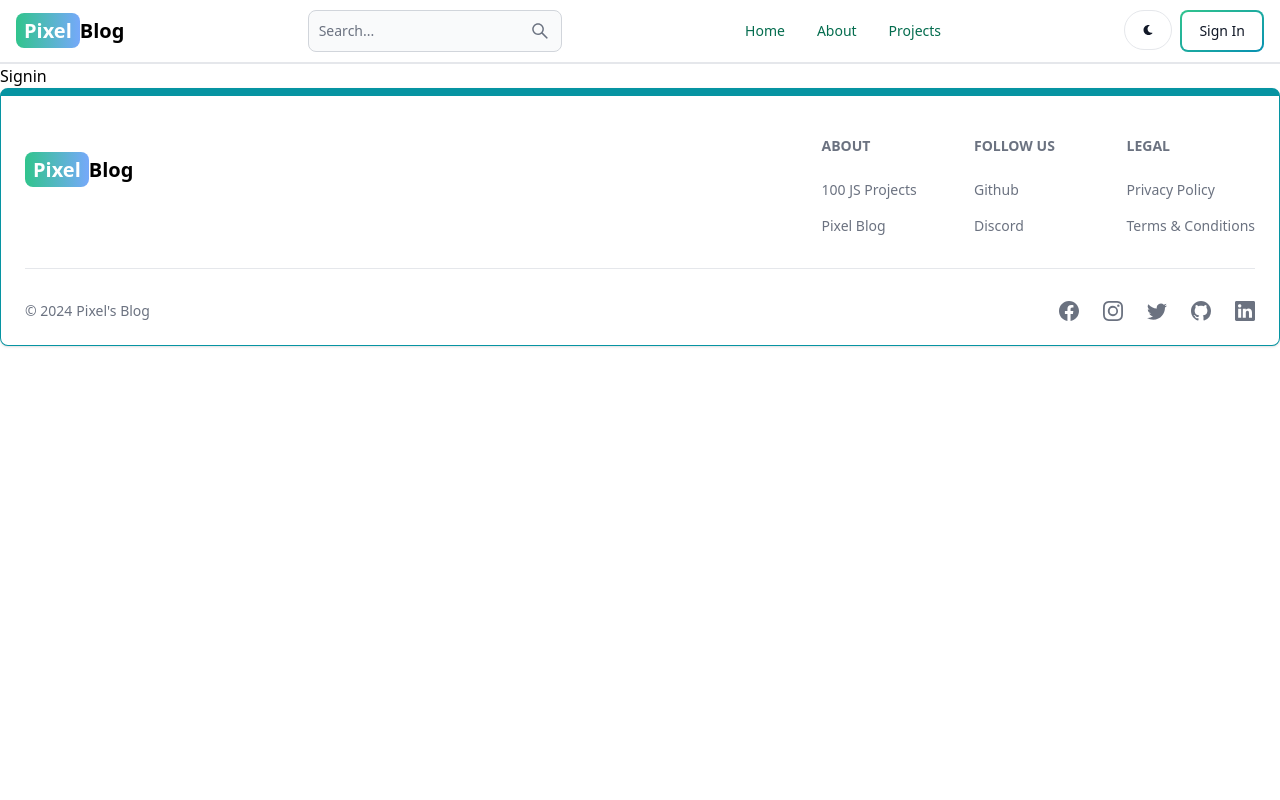
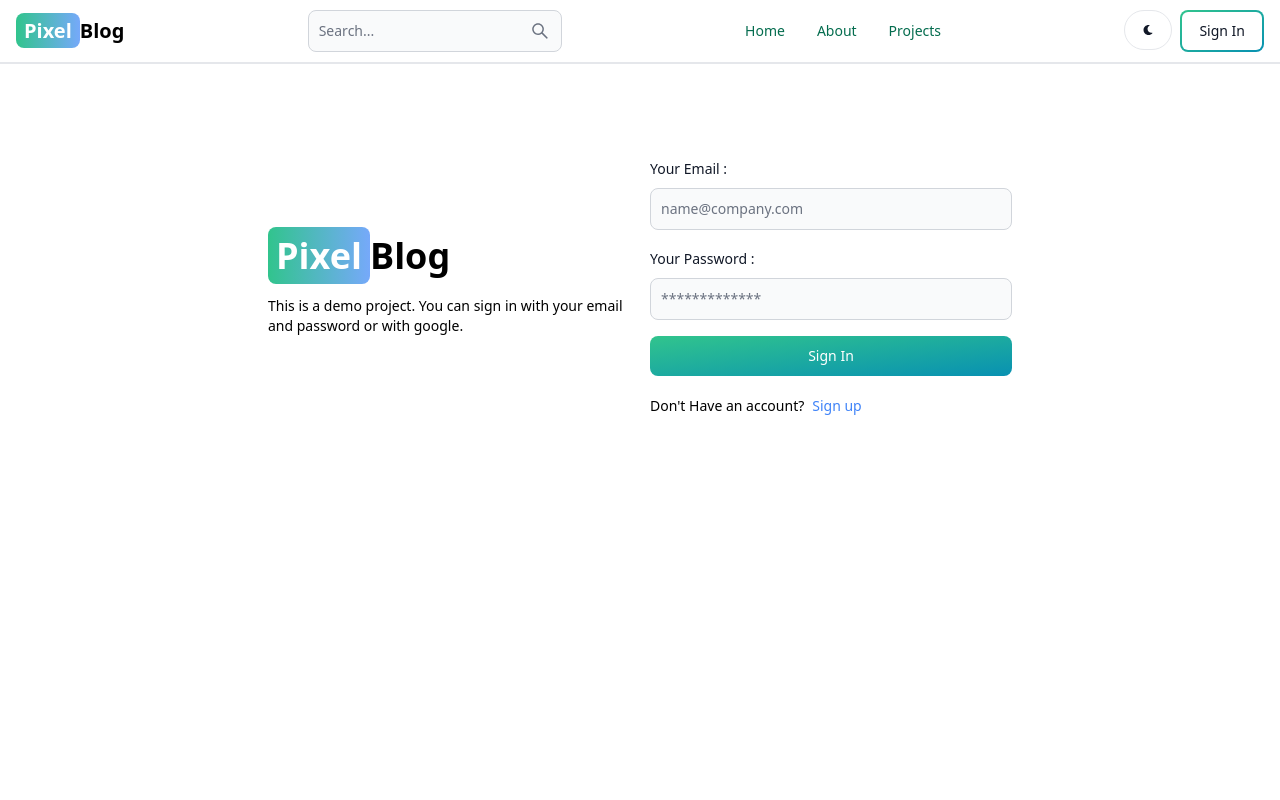
Before and after one commit to visha1002/mern-blog, a React (Vite) app in the folder client/: page /sign-in in a window 1280 px wide. Shown: the top 800 px of the page. Built offline with nearby package versions, Linux system fonts and the light colour scheme.

Commit message:
complete sign-in page functionality

```diff
--- a/client/src/pages/Signin.jsx
+++ b/client/src/pages/Signin.jsx
@@ -1,7 +1,111 @@
-import React from 'react'
+import { Alert, Button, Label, Spinner, TextInput } from "flowbite-react";
+import React, { useState } from "react";
+import { Link, useNavigate } from "react-router-dom";
 
 export default function Signin() {
+  const [formData, setFormData] = useState({});
+  const [errorMessage, setErrorMessage] = useState(null);
+  const [loading, setLoading] = useState(null);
+  const navigate = useNavigate();
+  const handleChange = (e) => {
+    setFormData({ ...formData, [e.target.id]: e.target.value.trim() });
+  };
+
+  const handleSubmit = async (e) => {
+    e.preventDefault();
+    if (!formData.email || !formData.password) {
+      return setErrorMessage("Please fill out all fields !!");
+    }
+    try {
+      setLoading(true);
+      setErrorMessage(null);
+      const res = await fetch("/api/auth/signin", {
+        method: "POST",
+        headers: { "Content-Type": "application/json" },
+        body: JSON.stringify(formData),
+      });
+      const data = await res.json();
+      if (data.success === false) {
+        return setErrorMessage(data.message);
+      }
+      setLoading(false);
+      if (res.ok) {
+        alert("Sucessfully Sign In !!");
+        navigate("/");
+      }
+    } catch (error) {
+      setErrorMessage(error.message);
+      setLoading(false);
+    }
+  };
+
   return (
-    <div>Signin</div>
-  )
+    <div className="min-h-screen mt-20">
+      <div className="flex p-3 max-w-3xl mx-auto flex-col md:flex-row md:items-center gap-5">
+        {/* left */}
+        <div className="flex-1">
+          <Link to="/" className=" text-4xl font-bold dark:text-white">
+            <span className="px-2 py-1 bg-gradient-to-r  from-green-400 to-blue-400 rounded-lg text-white">
+              Pixel
+            </span>
+            Blog
+          </Link>
+          <p className="text-sm mt-5">
+            This is a demo project. You can sign in with your email and password
+            or with google.
+          </p>
+        </div>
+        {/* right */}
+        <div className="flex-1">
+          <form className="flex flex-col gap-4" onSubmit={handleSubmit}>
+            <div className="">
+              <Label value="Your Email : " />
+              <TextInput
+                type="email"
+                placeholder="name@company.com"
+                id="email"
+                className="mt-2"
+                onChange={handleChange}
+              />
+            </div>
+            <div className="">
+              <Label value="Your Password : " />
+              <TextInput
+                type="password"
+                placeholder="*************"
+                id="password"
+                className="mt-2"
+                onChange={handleChange}
+              />
+            </div>
+            <Button
+              gradientDuoTone="greenToBlue"
+              type="submit"
+              disabled={loading}
+            >
+              {loading ? (
+                <>
+                  <Spinner size="sm"></Spinner>
+                  <span className="pl-3">Loading...</span>
+                </>
+              ) : (
+                "Sign In"
+              )}
+            </Button>
+          </form>
+          <div className="flex gap-2 text-sm mt-5">
+            <span>Don't Have an account?</span>
+            <Link to="/sign-up" className="text-blue-500">
+              Sign up
+            </Link>
+          </div>
+          {errorMessage && (
+            <Alert className="mt-5" color="failure">
+              {errorMessage}
+            </Alert>
+          )}
+        </div>
+      </div>
+    </div>
+  );
 }
```
